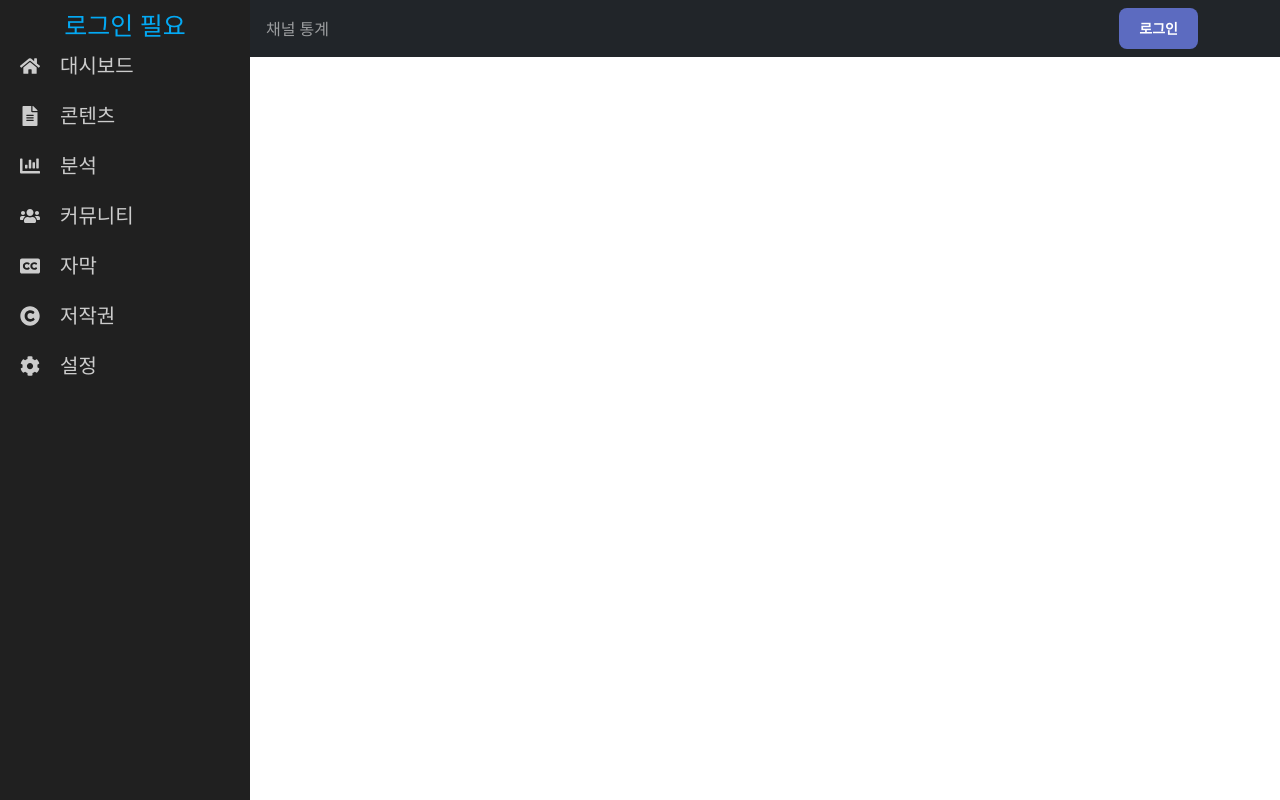
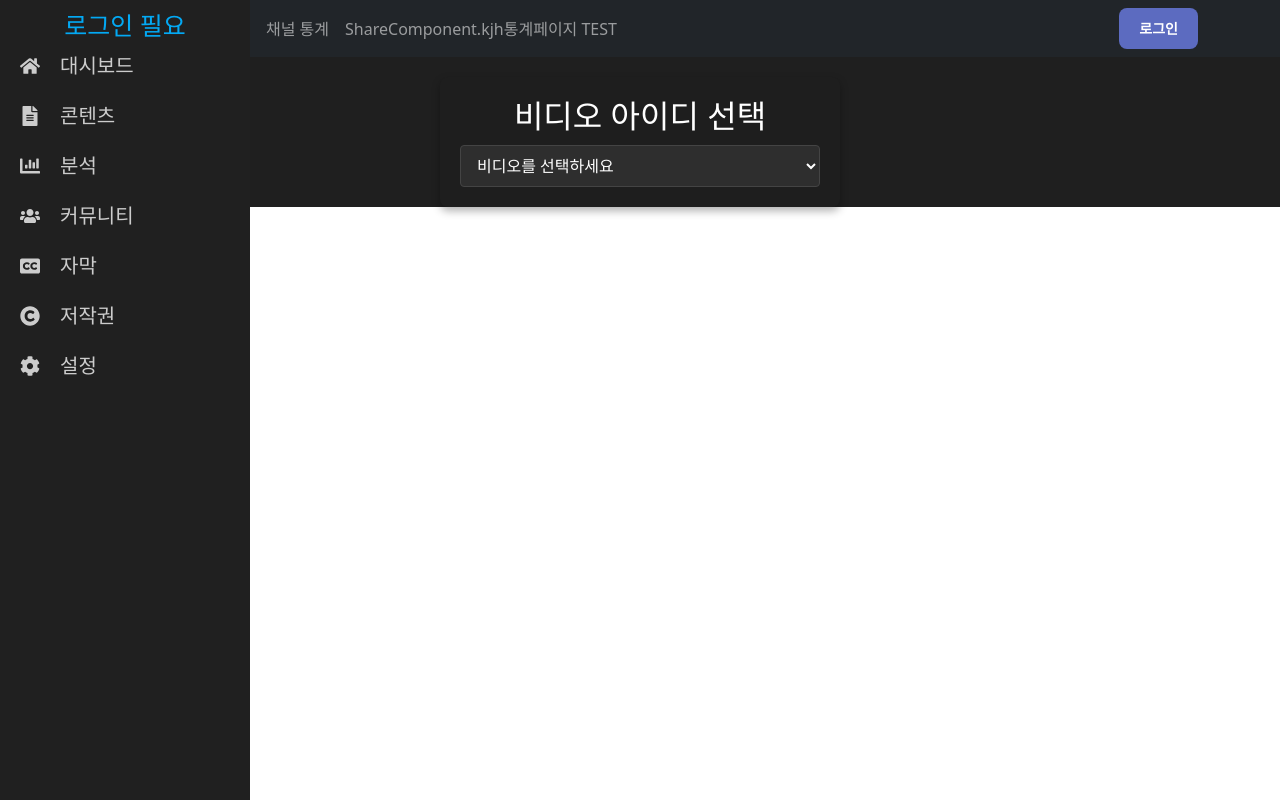
Before and after one commit to SK-Control-system/Front_React, a React (Create React App) app: page /kjhTest in a window 1280 px wide. Built offline with nearby package versions, Linux system fonts and the light colour scheme; no server answers.

Commit message:
김재형 리포트 시도 중

```diff
--- a/src/App.js
+++ b/src/App.js
@@ -12,6 +12,7 @@ import axios from "axios";
 import LiveBroadcastPage from "./component/page/LiveBroadcastPage";
 import OAuth2RedirectHandler from "./redirection/OAuth2RedirectHandler";
 import NotificationPopup from "./provider/NotificationPopup";
+import KjhChannelPage from "./component/channel/kjhChannelPage";
 
 function App() {
   const [viewerData, setViewerData] = useState([]);
@@ -63,6 +64,9 @@ function App() {
             />
             <Route path="/channel/:videoId" element={<ChannelAnalyticsPage />} />
             <Route path="/oauth/callback/google" element={<OAuth2RedirectHandler />} />
+
+            {/* 김재형 채널 통계 */}
+            <Route path="/kjhTest" element={<KjhChannelPage />} />
           </Routes>
         </Router>
       </div>
--- a/src/component/ShareComponent/NavbarComponent.js
+++ b/src/component/ShareComponent/NavbarComponent.js
@@ -6,6 +6,8 @@ import { Link } from "react-router-dom";
 import Subscription from './Subscription';
 import { useUser } from '../../provider/UserContext';
 import "./NavbarComponent.css";
+import LiveBroadcastPage from '../page/LiveBroadcastPage';
+import ChannelAnalyticsPage from '../channel/ChannelAnalyticsPage';
 
 function NavbarComponent() {
     const [showSubscriptionModal, setShowSubscriptionModal] = useState(false);
@@ -61,6 +63,7 @@ function NavbarComponent() {
                     <Nav className="me-auto">
                         <Nav.Link as={Link} to="/livebroadcast">라이브 방송목록</Nav.Link>
                         <Nav.Link as={Link} to="/channel">채널 통계</Nav.Link>
+                        <Nav.Link as={Link} to="/kjhTest">ShareComponent.kjh통계페이지 TEST</Nav.Link>
                     </Nav>
 
                     <div className="auth-buttons">
--- /dev/null
+++ b/src/component/channel/Kjh.css
@@ -0,0 +1,33 @@
+.kjh-channel-container {
+  margin-top: 20px; /* 상단 여백 */
+  display: flex;
+  flex-direction: column;
+  align-items: center; /* 가운데 정렬 */
+  gap: 20px;
+  color: #ffffff;
+}
+
+.video-select-container {
+  width: 100%;
+  max-width: 400px; /* 드롭다운 최대 너비 */
+  background-color: #1e1e1e;
+  padding: 20px;
+  border-radius: 8px;
+  box-shadow: 0 4px 8px rgba(0, 0, 0, 0.3);
+}
+
+.video-select-container h2 {
+  margin-bottom: 10px;
+  text-align: center;
+}
+
+.video-select-container select {
+  width: 100%;
+  padding: 8px 12px;
+  font-size: 1rem;
+  border: 1px solid #444;
+  border-radius: 4px;
+  background-color: #2e2e2e;
+  color: #fff;
+  box-sizing: border-box;
+}
--- /dev/null
+++ b/src/component/channel/kjhChannelPage.js
@@ -0,0 +1,38 @@
+import React, { useState } from "react";
+import AnalyticsPage from "../page/AnalyticsPage";
+import "./Kjh.css"; // 스타일 적용
+
+const KjhChannelPage = () => {
+  const [selectedVideoId, setSelectedVideoId] = useState(""); // 비디오 아이디 상태
+  const [showAnalytics, setShowAnalytics] = useState(false); // AnalyticsPage 표시 여부
+
+  // 비디오 ID 선택 핸들러
+  const handleVideoSelect = (e) => {
+    setSelectedVideoId(e.target.value);
+    setShowAnalytics(true); // 비디오 선택 시 AnalyticsPage 보여주기
+  };
+
+  return (
+    <div className="kjh-channel-container">
+      {/* 비디오 선택 드롭다운 */}
+      <div className="video-select-container">
+        <h2>비디오 아이디 선택</h2>
+        <select value={selectedVideoId} onChange={handleVideoSelect}>
+          <option value="" disabled>
+            비디오를 선택하세요
+          </option>
+          <option value="chatLive1210">chatLive1210</option>
+          <option value="chatLive1212">chatLive1212</option>
+          <option value="chatLive1214">chatLive1214</option>
+        </select>
+      </div>
+
+      {/* AnalyticsPage 컴포넌트 */}
+      {showAnalytics && selectedVideoId && (
+        <AnalyticsPage currentDate={new Date().toISOString().split("T")[0]} videoId={selectedVideoId} />
+      )}
+    </div>
+  );
+};
+
+export default KjhChannelPage;
```
Also changed, not shown: src/component/channel/ChannelAnalyticsPage.css (line endings or trailing spaces), 1 other file (tests, documents, lock files or other folders).
